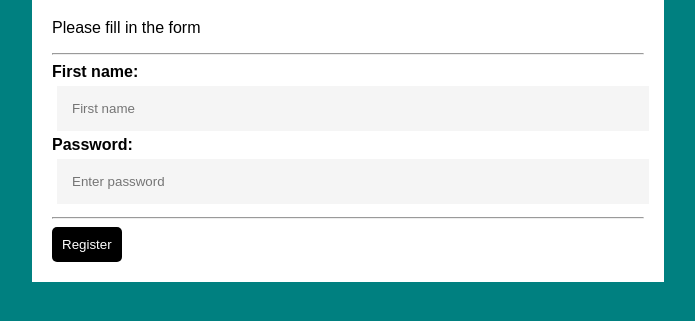
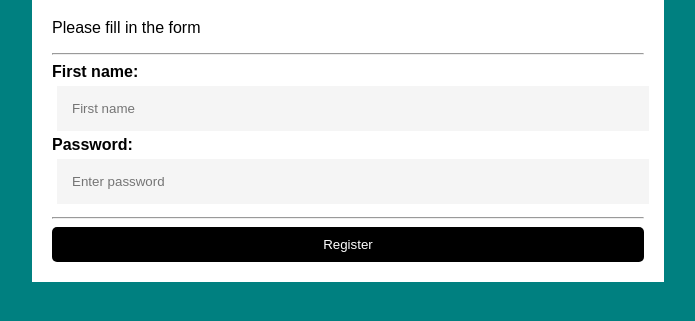
Before and after one commit to SKaraboM/test_demo, a plain HTML site: page index.html in a window 1280 px wide. Shown: the part 89-410 px from the top of the page, without its empty margins (292-987 px from the left). Drawn offline with Linux system fonts and the light colour scheme.

Commit message:
button style is modified

```diff
--- a/styling/app.css
+++ b/styling/app.css
@@ -26,5 +26,10 @@ button{
     border: 1px;
     border-radius: 5px;
     padding: 10px;
+    width: 100%;
+    cursor: pointer;
 
 }
+button:hover{
+    background-color: rgb(74, 74, 74);
+}
```
